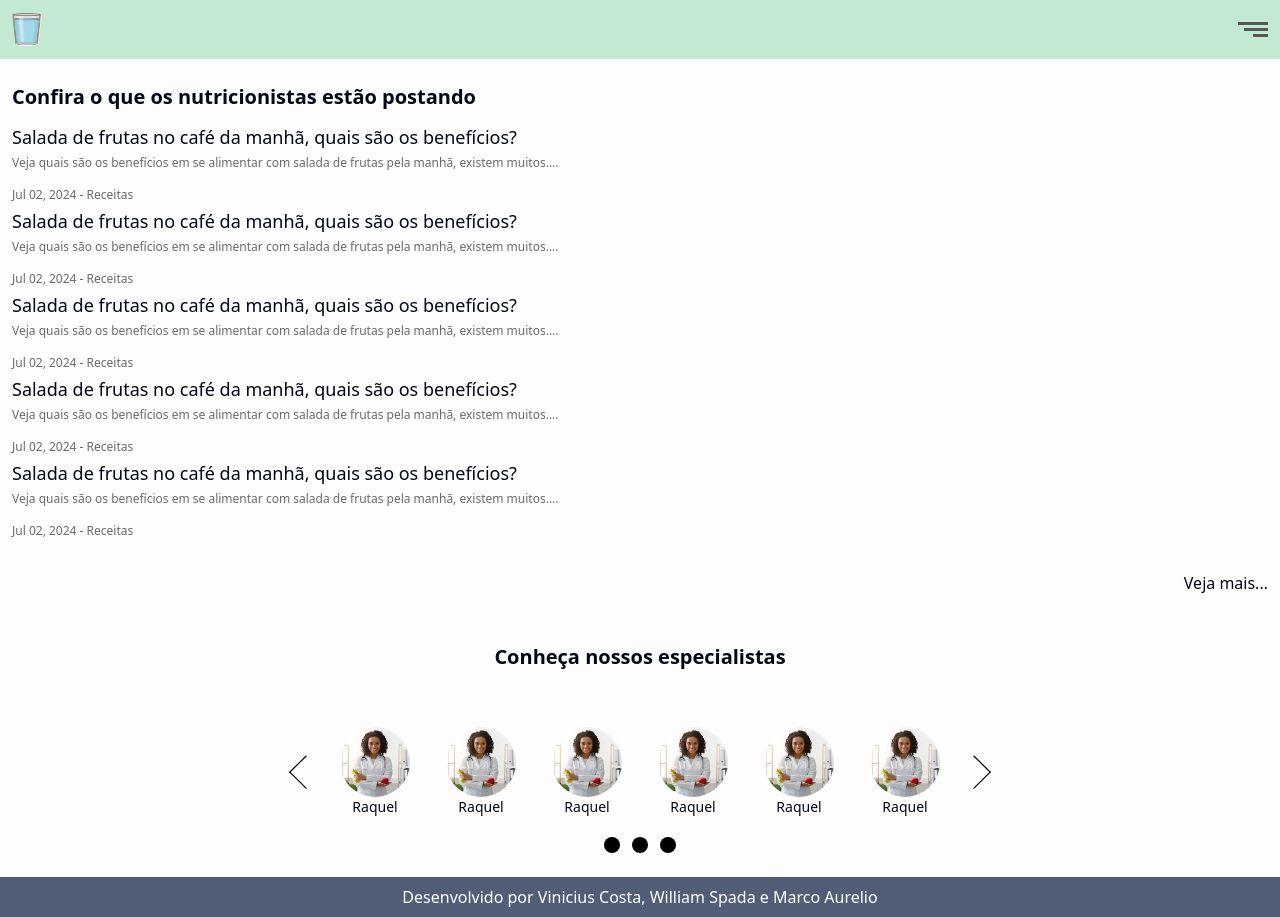
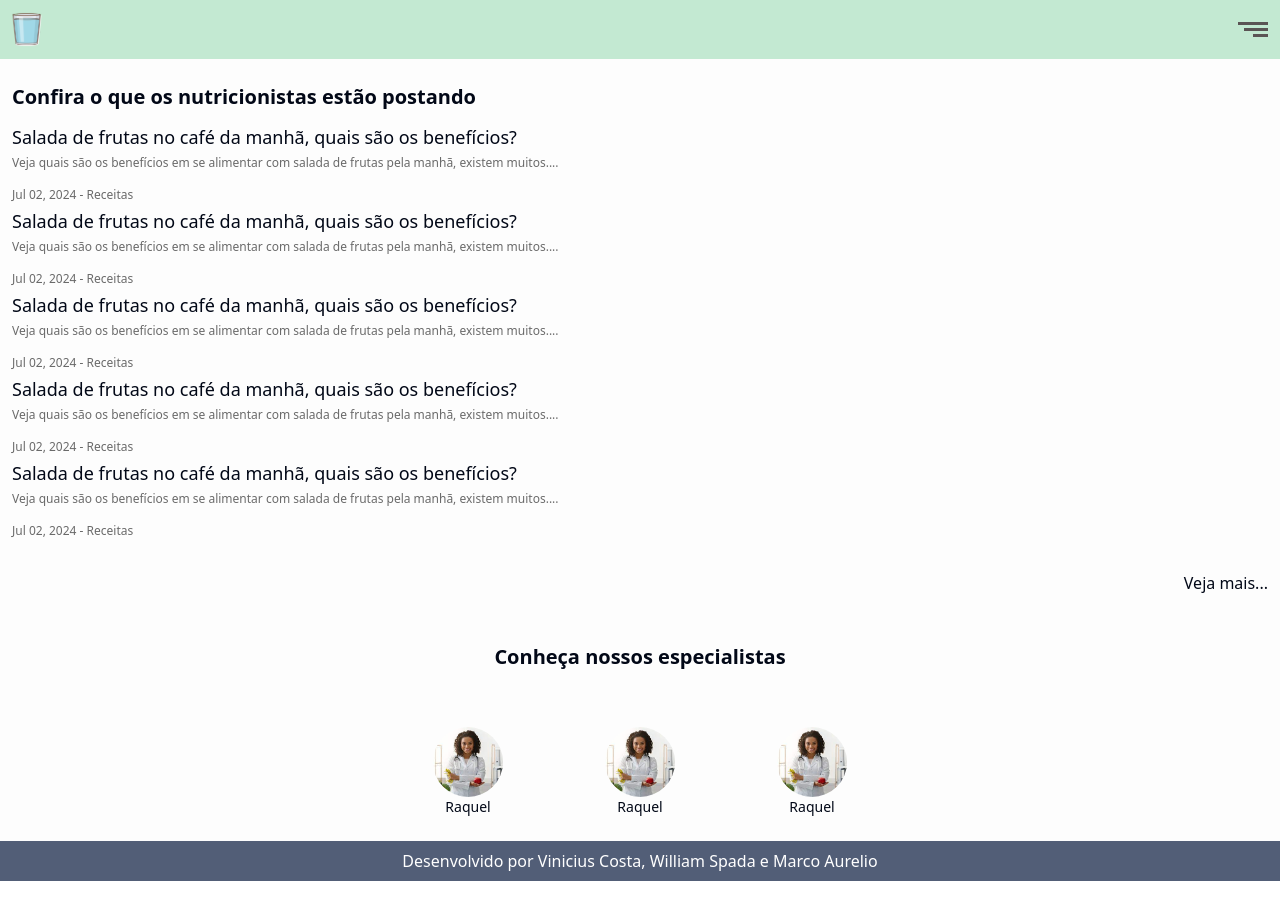
Before and after one commit to wrspada02/jornada-saudavel, a Next.js app: page / in a window 1280 px wide. After the commit the page ends 881 px from the top, so only its background shows below. Built offline with nearby package versions, Linux system fonts and the light colour scheme.

Commit message:
chore: add carousel component shadcdn home page

```diff
--- a/package.json
+++ b/package.json
@@ -9,8 +9,10 @@
     "lint": "next lint"
   },
   "dependencies": {
+    "@radix-ui/react-slot": "^1.1.0",
     "class-variance-authority": "^0.7.0",
     "clsx": "^2.1.1",
+    "embla-carousel-react": "^8.1.8",
     "lucide-react": "^0.427.0",
     "next": "14.2.4",
     "react": "^18",
--- a/src/app/page.tsx
+++ b/src/app/page.tsx
@@ -1,6 +1,7 @@
 import { Footer } from "@/components/Footer";
 import { Header } from "@/components/Header";
 import { PostCard } from "@/components/PostCard";
+import { Carousel, CarouselContent, CarouselItem, CarouselNext, CarouselPrevious } from "@/components/ui/carousel";
 import Image from "next/image";
 
 export default function Home() {
@@ -32,54 +33,53 @@
         <section>
           <h2 className="font-bold text-xl text-center mb-14 mt-12">Conheça nossos especialistas</h2>
           <article className="flex items-center justify-center gap-x-8 overflow-x-hidden">
-            <Image src={'/arrow-left.svg'} width={20} height={20} alt="Flecha de navegação à esquerda." />
             <div className="max-w-[70%] overflow-hidden">
-              <ul className="flex items-center justify-center gap-9 flex-1">
-                <li className="min-w-16">
-                  <figure>
+            <Carousel opts={{
+              align: 'start'
+            }}>
+              <CarouselContent>
+                <CarouselItem className="basis-1/3">
+                  <figure className="flex flex-col items-center justify-center">
                     <Image src='/nutricionista_imagem.jpeg' width={70} height={70} className="rounded-full" alt="Nutricionista profile picture" />
                     <figcaption className="font-medium text-sm text-center">Raquel</figcaption>
                   </figure>
-                </li>
-                <li className="min-w-16">
-                  <figure className="flex flex-col justify-center items-center">
+                </CarouselItem>
+                <CarouselItem className="basis-1/3">
+                  <figure className="flex flex-col items-center justify-center">
                     <Image src='/nutricionista_imagem.jpeg' width={70} height={70} className="rounded-full" alt="Nutricionista profile picture" />
                     <figcaption className="font-medium text-sm text-center">Raquel</figcaption>
                   </figure>
-                </li>
-                <li className="min-w-16">
-                  <figure className="flex flex-col justify-center items-center">
+                </CarouselItem>
+                <CarouselItem className="basis-1/3">
+                  <figure className="flex flex-col items-center justify-center">
                     <Image src='/nutricionista_imagem.jpeg' width={70} height={70} className="rounded-full" alt="Nutricionista profile picture" />
                     <figcaption className="font-medium text-sm text-center">Raquel</figcaption>
                   </figure>
-                </li>
-                <li className="min-w-16">
-                  <figure className="flex flex-col justify-center items-center">
+                </CarouselItem>
+                <CarouselItem className="basis-1/3">
+                  <figure className="flex flex-col items-center justify-center">
                     <Image src='/nutricionista_imagem.jpeg' width={70} height={70} className="rounded-full" alt="Nutricionista profile picture" />
                     <figcaption className="font-medium text-sm text-center">Raquel</figcaption>
                   </figure>
-                </li>
-                <li className="min-w-16">
-                  <figure className="flex flex-col justify-center items-center">
+                </CarouselItem>
+                <CarouselItem className="basis-1/3">
+                  <figure className="flex flex-col items-center justify-center">
                     <Image src='/nutricionista_imagem.jpeg' width={70} height={70} className="rounded-full" alt="Nutricionista profile picture" />
                     <figcaption className="font-medium text-sm text-center">Raquel</figcaption>
                   </figure>
-                </li>
-                <li className="min-w-16">
-                  <figure className="flex flex-col justify-center items-center">
+                </CarouselItem>
+                <CarouselItem className="basis-1/3">
+                  <figure className="flex flex-col items-center justify-center">
                     <Image src='/nutricionista_imagem.jpeg' width={70} height={70} className="rounded-full" alt="Nutricionista profile picture" />
                     <figcaption className="font-medium text-sm text-center">Raquel</figcaption>
                   </figure>
-                </li>
-              </ul>
+                </CarouselItem>
+              </CarouselContent>
+              <CarouselPrevious />
+              <CarouselNext />
+            </Carousel>
             </div>
-            <Image src={'/arrow-right.svg'} width={20} height={20} alt="Flecha de navegação à direita." />
           </article>
-          <footer className="flex items-center justify-center gap-x-3 mt-5">
-            <div className="w-4 h-4 bg-black rounded-full"></div>
-            <div className="w-4 h-4 bg-black rounded-full"></div>
-            <div className="w-4 h-4 bg-black rounded-full"></div>
-          </footer>
         </section>
       </main>
       <Footer />
--- /dev/null
+++ b/src/components/ui/button.tsx
@@ -0,0 +1,56 @@
+import * as React from "react"
+import { Slot } from "@radix-ui/react-slot"
+import { cva, type VariantProps } from "class-variance-authority"
+
+import { cn } from "@/lib/utils"
+
+const buttonVariants = cva(
+  "inline-flex items-center justify-center whitespace-nowrap rounded-md text-sm font-medium ring-offset-background transition-colors focus-visible:outline-none focus-visible:ring-2 focus-visible:ring-ring focus-visible:ring-offset-2 disabled:pointer-events-none disabled:opacity-50",
+  {
+    variants: {
+      variant: {
+        default: "bg-primary text-primary-foreground hover:bg-primary/90",
+        destructive:
+          "bg-destructive text-destructive-foreground hover:bg-destructive/90",
+        outline:
+          "border border-input bg-background hover:bg-accent hover:text-accent-foreground",
+        secondary:
+          "bg-secondary text-secondary-foreground hover:bg-secondary/80",
+        ghost: "hover:bg-accent hover:text-accent-foreground",
+        link: "text-primary underline-offset-4 hover:underline",
+      },
+      size: {
+        default: "h-10 px-4 py-2",
+        sm: "h-9 rounded-md px-3",
+        lg: "h-11 rounded-md px-8",
+        icon: "h-10 w-10",
+      },
+    },
+    defaultVariants: {
+      variant: "default",
+      size: "default",
+    },
+  }
+)
+
+export interface ButtonProps
+  extends React.ButtonHTMLAttributes<HTMLButtonElement>,
+    VariantProps<typeof buttonVariants> {
+  asChild?: boolean
+}
+
+const Button = React.forwardRef<HTMLButtonElement, ButtonProps>(
+  ({ className, variant, size, asChild = false, ...props }, ref) => {
+    const Comp = asChild ? Slot : "button"
+    return (
+      <Comp
+        className={cn(buttonVariants({ variant, size, className }))}
+        ref={ref}
+        {...props}
+      />
+    )
+  }
+)
+Button.displayName = "Button"
+
+export { Button, buttonVariants }
--- /dev/null
+++ b/src/components/ui/carousel.tsx
@@ -0,0 +1,262 @@
+"use client"
+
+import * as React from "react"
+import useEmblaCarousel, {
+  type UseEmblaCarouselType,
+} from "embla-carousel-react"
+import { ArrowLeft, ArrowRight } from "lucide-react"
+
+import { cn } from "@/lib/utils"
+import { Button } from "@/components/ui/button"
+
+type CarouselApi = UseEmblaCarouselType[1]
+type UseCarouselParameters = Parameters<typeof useEmblaCarousel>
+type CarouselOptions = UseCarouselParameters[0]
+type CarouselPlugin = UseCarouselParameters[1]
+
+type CarouselProps = {
+  opts?: CarouselOptions
+  plugins?: CarouselPlugin
+  orientation?: "horizontal" | "vertical"
+  setApi?: (api: CarouselApi) => void
+}
+
+type CarouselContextProps = {
+  carouselRef: ReturnType<typeof useEmblaCarousel>[0]
+  api: ReturnType<typeof useEmblaCarousel>[1]
+  scrollPrev: () => void
+  scrollNext: () => void
+  canScrollPrev: boolean
+  canScrollNext: boolean
+} & CarouselProps
+
+const CarouselContext = React.createContext<CarouselContextProps | null>(null)
+
+function useCarousel() {
+  const context = React.useContext(CarouselContext)
+
+  if (!context) {
+    throw new Error("useCarousel must be used within a <Carousel />")
+  }
+
+  return context
+}
+
+const Carousel = React.forwardRef<
+  HTMLDivElement,
+  React.HTMLAttributes<HTMLDivElement> & CarouselProps
+>(
+  (
+    {
+      orientation = "horizontal",
+      opts,
+      setApi,
+      plugins,
+      className,
+      children,
+      ...props
+    },
+    ref
+  ) => {
+    const [carouselRef, api] = useEmblaCarousel(
+      {
+        ...opts,
+        axis: orientation === "horizontal" ? "x" : "y",
+      },
+      plugins
+    )
+    const [canScrollPrev, setCanScrollPrev] = React.useState(false)
+    const [canScrollNext, setCanScrollNext] = React.useState(false)
+
+    const onSelect = React.useCallback((api: CarouselApi) => {
+      if (!api) {
+        return
+      }
+
+      setCanScrollPrev(api.canScrollPrev())
+      setCanScrollNext(api.canScrollNext())
+    }, [])
+
+    const scrollPrev = React.useCallback(() => {
+      api?.scrollPrev()
+    }, [api])
+
+    const scrollNext = React.useCallback(() => {
+      api?.scrollNext()
+    }, [api])
+
+    const handleKeyDown = React.useCallback(
+      (event: React.KeyboardEvent<HTMLDivElement>) => {
+        if (event.key === "ArrowLeft") {
+          event.preventDefault()
+          scrollPrev()
+        } else if (event.key === "ArrowRight") {
+          event.preventDefault()
+          scrollNext()
+        }
+      },
+      [scrollPrev, scrollNext]
+    )
+
+    React.useEffect(() => {
+      if (!api || !setApi) {
+        return
+      }
+
+      setApi(api)
+    }, [api, setApi])
+
+    React.useEffect(() => {
+      if (!api) {
+        return
+      }
+
+      onSelect(api)
+      api.on("reInit", onSelect)
+      api.on("select", onSelect)
+
+      return () => {
+        api?.off("select", onSelect)
+      }
+    }, [api, onSelect])
+
+    return (
+      <CarouselContext.Provider
+        value={{
+          carouselRef,
+          api: api,
+          opts,
+          orientation:
+            orientation || (opts?.axis === "y" ? "vertical" : "horizontal"),
+          scrollPrev,
+          scrollNext,
+          canScrollPrev,
+          canScrollNext,
+        }}
+      >
+        <div
+          ref={ref}
+          onKeyDownCapture={handleKeyDown}
+          className={cn("relative", className)}
+          role="region"
+          aria-roledescription="carousel"
+          {...props}
+        >
+          {children}
+        </div>
+      </CarouselContext.Provider>
+    )
+  }
+)
+Carousel.displayName = "Carousel"
+
+const CarouselContent = React.forwardRef<
+  HTMLDivElement,
+  React.HTMLAttributes<HTMLDivElement>
+>(({ className, ...props }, ref) => {
+  const { carouselRef, orientation } = useCarousel()
+
+  return (
+    <div ref={carouselRef} className="overflow-hidden">
+      <div
+        ref={ref}
+        className={cn(
+          "flex",
+          orientation === "horizontal" ? "-ml-4" : "-mt-4 flex-col",
+          className
+        )}
+        {...props}
+      />
+    </div>
+  )
+})
+CarouselContent.displayName = "CarouselContent"
+
+const CarouselItem = React.forwardRef<
+  HTMLDivElement,
+  React.HTMLAttributes<HTMLDivElement>
+>(({ className, ...props }, ref) => {
+  const { orientation } = useCarousel()
+
+  return (
+    <div
+      ref={ref}
+      role="group"
+      aria-roledescription="slide"
+      className={cn(
+        "min-w-0 shrink-0 grow-0 basis-full",
+        orientation === "horizontal" ? "pl-4" : "pt-4",
+        className
+      )}
+      {...props}
+    />
+  )
+})
+CarouselItem.displayName = "CarouselItem"
+
+const CarouselPrevious = React.forwardRef<
+  HTMLButtonElement,
+  React.ComponentProps<typeof Button>
+>(({ className, variant = "outline", size = "icon", ...props }, ref) => {
+  const { orientation, scrollPrev, canScrollPrev } = useCarousel()
+
+  return (
+    <Button
+      ref={ref}
+      variant={variant}
+      size={size}
+      className={cn(
+        "absolute  h-8 w-8 rounded-full",
+        orientation === "horizontal"
+          ? "-left-12 top-1/2 -translate-y-1/2"
+          : "-top-12 left-1/2 -translate-x-1/2 rotate-90",
+        className
+      )}
+      disabled={!canScrollPrev}
+      onClick={scrollPrev}
+      {...props}
+    >
+      <ArrowLeft className="h-4 w-4" />
+      <span className="sr-only">Previous slide</span>
+    </Button>
+  )
+})
+CarouselPrevious.displayName = "CarouselPrevious"
+
+const CarouselNext = React.forwardRef<
+  HTMLButtonElement,
+  React.ComponentProps<typeof Button>
+>(({ className, variant = "outline", size = "icon", ...props }, ref) => {
+  const { orientation, scrollNext, canScrollNext } = useCarousel()
+
+  return (
+    <Button
+      ref={ref}
+      variant={variant}
+      size={size}
+      className={cn(
+        "absolute h-8 w-8 rounded-full",
+        orientation === "horizontal"
+          ? "-right-12 top-1/2 -translate-y-1/2"
+          : "-bottom-12 left-1/2 -translate-x-1/2 rotate-90",
+        className
+      )}
+      disabled={!canScrollNext}
+      onClick={scrollNext}
+      {...props}
+    >
+      <ArrowRight className="h-4 w-4" />
+      <span className="sr-only">Next slide</span>
+    </Button>
+  )
+})
+CarouselNext.displayName = "CarouselNext"
+
+export {
+  type CarouselApi,
+  Carousel,
+  CarouselContent,
+  CarouselItem,
+  CarouselPrevious,
+  CarouselNext,
+}
```
Also changed, not shown: 1 other file (tests, documents, lock files or other folders).
